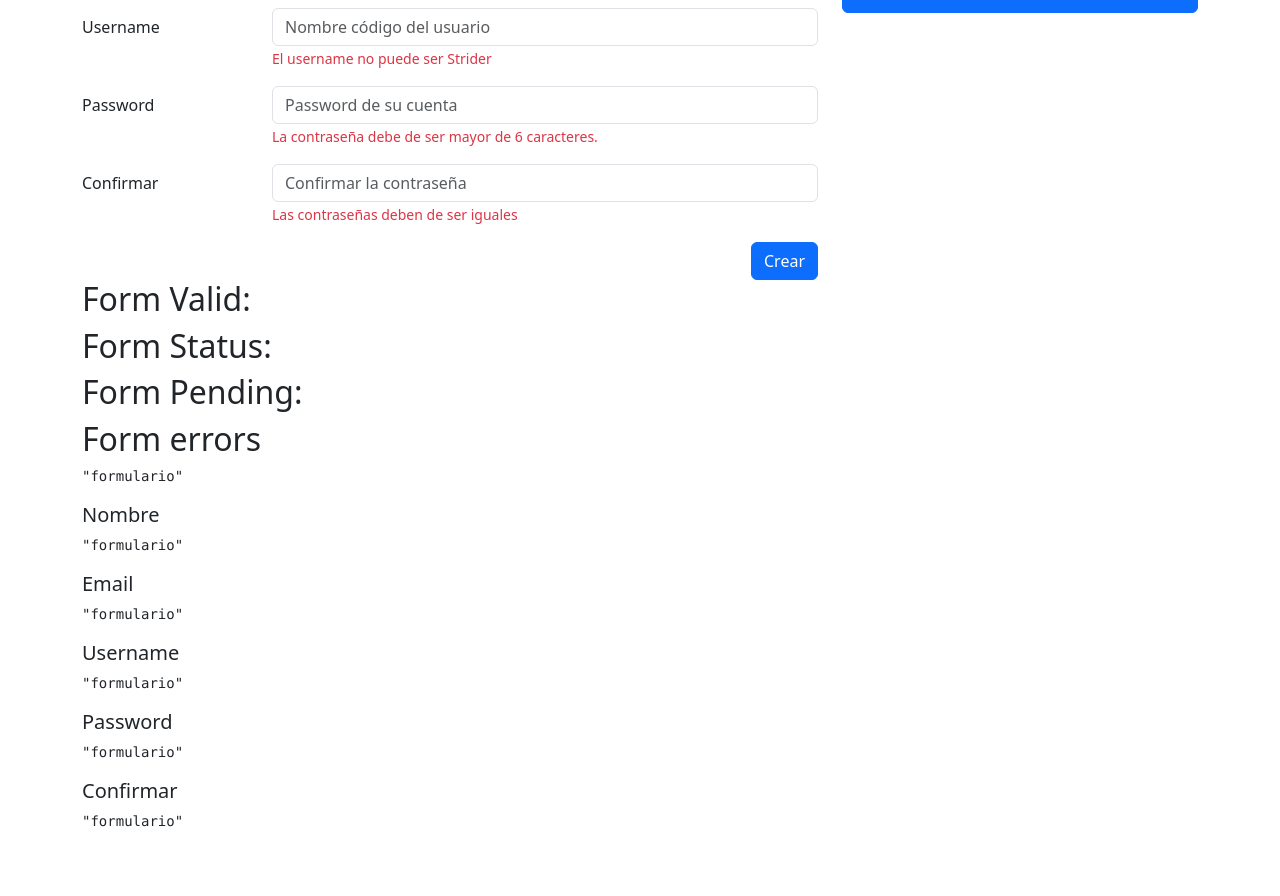
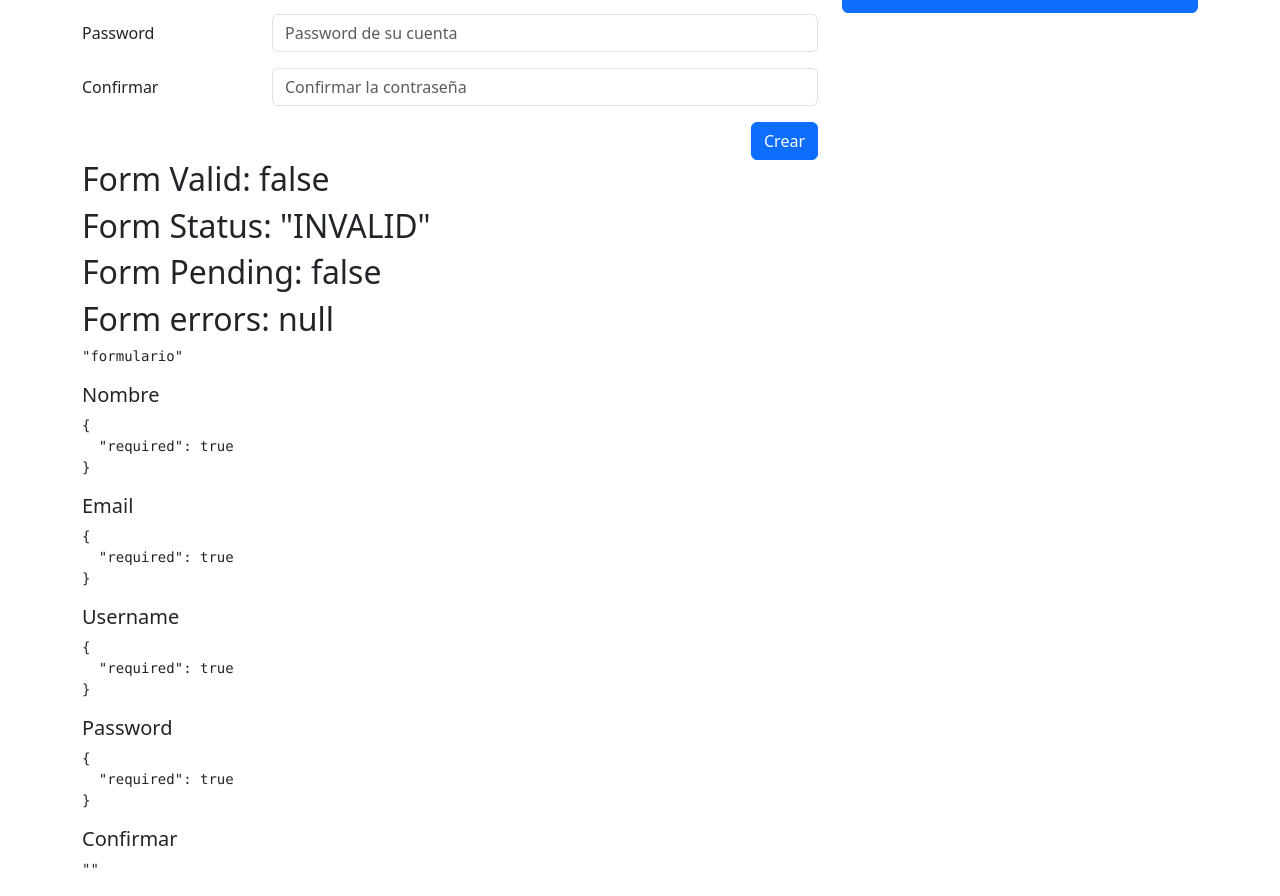
Before and after one commit to gerardoMundo/reactive-forms, an Angular app: page /auth/sign-up in a window 1280 px wide. Shown: the part 267-1163 px from the top of the page. Before the commit the page ends 1115 px from the top, so only its background shows below. Built offline with nearby package versions, Linux system fonts and the light colour scheme.

Commit message:
validator service implemented

```diff
--- a/src/app/auth/pages/register-page/register-page.component.html
+++ b/src/app/auth/pages/register-page/register-page.component.html
@@ -4,15 +4,15 @@
 <div class="row">
     <div class="col">
 
-        <form autocomplete="off">
+        <form [formGroup]="myForm" (ngSubmit)="onSubmit()" autocomplete="off">
 
             <!-- Nombre -->
             <div class="row mb-3">
                 <label class="col-sm-3 col-form-label">Nombre</label>
                 <div class="col-sm-9">
-                    <input type="text" class="form-control" placeholder="Nombre del usuario">
+                    <input formControlName="name" type="text" class="form-control" placeholder="Nombre del usuario">
 
-                    <span class="form-text text-danger">
+                    <span *ngIf="isValidField('name')" class="form-text text-danger">
                         Debe de ser en formato de nombre y apellido
                     </span>
                 </div>
@@ -22,8 +22,8 @@
             <div class="row mb-3">
                 <label class="col-sm-3 col-form-label">Email</label>
                 <div class="col-sm-9">
-                    <input type="email" class="form-control" placeholder="Email del usuario">
-                    <span class="form-text text-danger">
+                    <input formControlName="email" type="email" class="form-control" placeholder="Email del usuario">
+                    <span *ngIf="isValidField('email')" class="form-text text-danger">
                         mensaje de error del email
                     </span>
                 </div>
@@ -33,8 +33,9 @@
             <div class="row mb-3">
                 <label class="col-sm-3 col-form-label">Username</label>
                 <div class="col-sm-9">
-                    <input type="text" class="form-control" placeholder="Nombre código del usuario">
-                    <span class="form-text text-danger">
+                    <input formControlName="userName" type="text" class="form-control"
+                        placeholder="Nombre código del usuario">
+                    <span *ngIf="isValidField('userName')" class="form-text text-danger">
                         El username no puede ser Strider
                     </span>
                 </div>
@@ -44,10 +45,11 @@
             <div class="row mb-3">
                 <label class="col-sm-3 col-form-label">Password</label>
                 <div class="col-sm-9">
-                    <input type="password" class="form-control" placeholder="Password de su cuenta">
-
-                    <span class="form-text text-danger">
-                        La contraseña debe de ser mayor de 6 caracteres.
+                    <input formControlName="password" type="password" class="form-control"
+                        placeholder="Password de su cuenta">
+                    <span *ngIf="isValidField('password')" class="form-text text-danger">
+                        La contraseña debe tener minimo 8 caracteres, una mayúscula, una minúscula y un caracter
+                        especial.
                     </span>
                 </div>
             </div>
@@ -56,9 +58,9 @@
             <div class="row mb-3">
                 <label class="col-sm-3 col-form-label">Confirmar</label>
                 <div class="col-sm-9">
-                    <input type="password" class="form-control" placeholder="Confirmar la contraseña">
-
-                    <span class="form-text text-danger">
+                    <input formControlName="repPassword" type="password" class="form-control"
+                        placeholder="Confirmar la contraseña">
+                    <span *ngIf="isValidField('repPassword')" class="form-text text-danger">
                         Las contraseñas deben de ser iguales
                     </span>
                 </div>
@@ -67,36 +69,34 @@
 
             <div class="row">
                 <div class="col">
-                    <button class="btn btn-primary float-end" type="submit">
+                    <button (click)="onSubmit()" class="btn btn-primary float-end" type="submit">
                         Crear
                     </button>
                 </div>
             </div>
-
-
         </form>
     </div>
 </div>
 
 
-<h2>Form Valid: </h2>
-<h2>Form Status: </h2>
-<h2>Form Pending: </h2>
-<h2>Form errors</h2>
+<h2>Form Valid: {{myForm.valid | json}} </h2>
+<h2>Form Status: {{myForm.status | json}}</h2>
+<h2>Form Pending: {{myForm.pending | json}}</h2>
+<h2>Form errors: {{myForm.errors | json}}</h2>
 <pre>{{ 'formulario' | json }}</pre>
 
 <h5>Nombre</h5>
-<pre>{{ 'formulario' | json }}</pre>
+<pre>{{ myForm.controls['name'].errors | json }}</pre>
 
 <h5>Email</h5>
-<pre>{{ 'formulario' | json }}</pre>
+<pre>{{ myForm.controls['email'].errors | json }}</pre>
 
 <h5>Username</h5>
-<pre>{{ 'formulario' | json }}</pre>
+<pre>{{ myForm.controls['userName'].errors | json }}</pre>
 
 
 <h5>Password</h5>
-<pre>{{ 'formulario' | json }}</pre>
+<pre>{{ myForm.controls['password'].errors | json }}</pre>
 
 <h5>Confirmar</h5>
-<pre>{{ 'formulario' | json }}</pre>
+<pre>{{ myForm.value.repPassword | json }}</pre>
--- a/src/app/auth/pages/register-page/register-page.component.ts
+++ b/src/app/auth/pages/register-page/register-page.component.ts
@@ -1,10 +1,55 @@
 import { Component } from '@angular/core';
+import { FormBuilder, FormGroup, Validators } from '@angular/forms';
+import { ValidatorService } from 'src/app/shared/service/validator.service';
 
 @Component({
   templateUrl: './register-page.component.html',
-  styles: [
-  ]
+  styles: [],
 })
 export class RegisterPageComponent {
+  constructor(
+    private fb: FormBuilder,
+    private validatorService: ValidatorService
+  ) {}
 
+  public myForm: FormGroup = this.fb.group({
+    name: [
+      '',
+      [
+        Validators.required,
+        Validators.pattern(this.validatorService.firstNameAndLastnamePattern),
+      ],
+    ],
+    userName: ['', [Validators.required, this.validatorService.cantBeStrinder]],
+    email: [
+      '',
+      [
+        Validators.required,
+        Validators.pattern(this.validatorService.emailPattern),
+      ],
+    ],
+    password: [
+      '',
+      [
+        Validators.required,
+        Validators.pattern(this.validatorService.passwordPattern),
+      ],
+    ],
+    repPassword: ['', Validators.required],
+  });
+
+  //** Methods **
+  onSubmit(): void {
+    if (this.myForm.invalid) {
+      this.myForm.markAllAsTouched();
+      return;
+    }
+
+    console.log(this.myForm.value);
+  }
+
+  //** Validators **
+  isValidField(field: string): boolean | null {
+    return this.validatorService.validField(this.myForm, field);
+  }
 }
--- /dev/null
+++ b/src/app/shared/service/validator.service.ts
@@ -0,0 +1,24 @@
+import { Injectable } from '@angular/core';
+import { FormControl, FormGroup, ValidationErrors } from '@angular/forms';
+
+@Injectable({ providedIn: 'root' })
+export class ValidatorService {
+  public firstNameAndLastnamePattern: string = '([a-zA-Z]+) ([a-zA-Z]+)';
+  public emailPattern: string = '^[a-z0-9._%+-]+@[a-z0-9.-]+\\.[a-z]{2,4}$';
+  public passwordPattern: string =
+    '^(?=.*[0-9])(?=.*[a-z])(?=.*[A-Z])(?=.*[@#$%^&+=.-_*])([a-zA-Z0-9@#$%^&+=*.-_]){8,}$'; //This works!
+
+  public cantBeStrinder = (control: FormControl): ValidationErrors | null => {
+    const username = control.value.trim().toLowerCase();
+
+    if (username === 'strider') {
+      return { invalidUsername: true };
+    }
+
+    return null;
+  };
+
+  public validField(form: FormGroup, field: string): boolean | null {
+    return form.controls[field].errors && form.controls[field].touched;
+  }
+}
```
Also changed, not shown: src/app/auth/auth.module.ts (+4 -9 lines).
